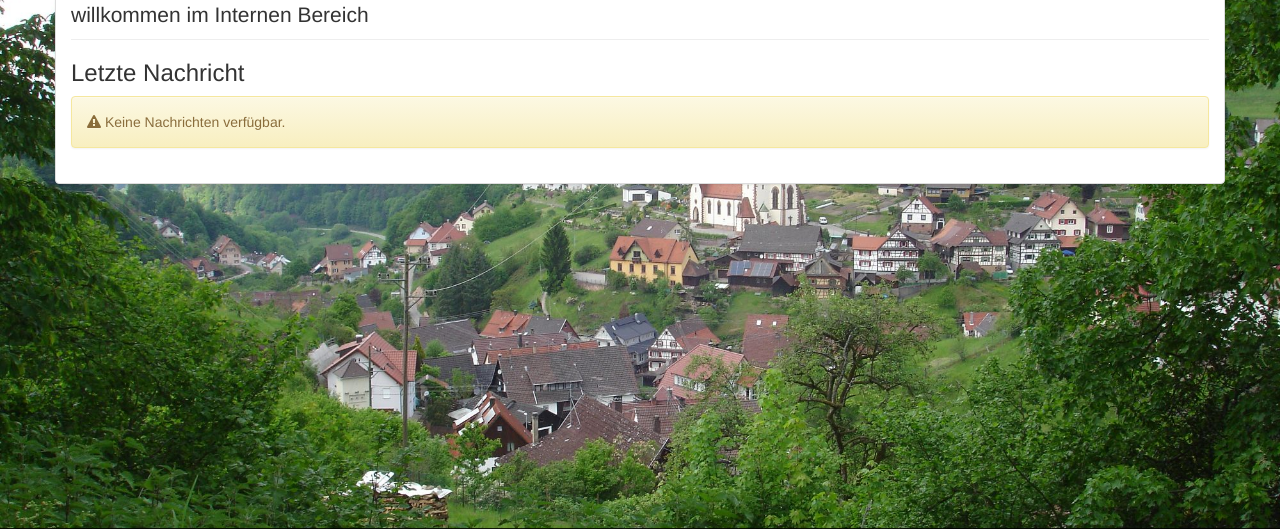
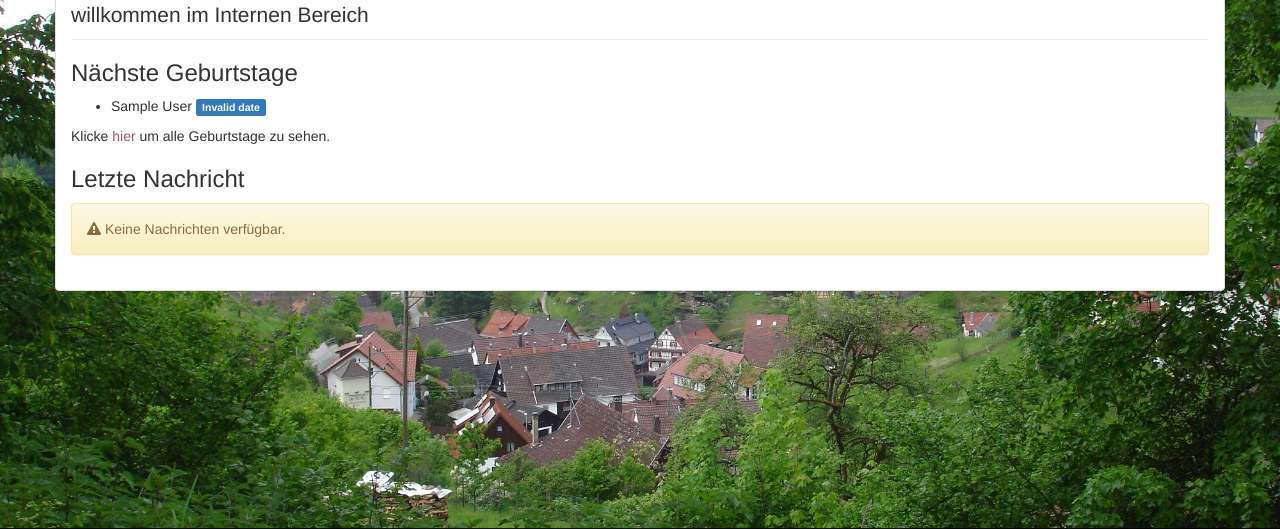
Before and after one commit to MVOReichental/Website, a PHP site: template src/main/resources/views/home-internal.twig in a window 1280 px wide. Shown: the part 182-711 px from the top of the page. Run offline with PHP 8.4, Linux system fonts and the light colour scheme; the template is opened without the code that fills it: most values are stand-ins (such as "Sample title", 1, 10 or a date in 2020); some libraries are stand-ins or nearby versions.

Commit message:
Show next 5 birthdays on internal home page

```diff
--- /dev/null
+++ b/httpdocs/js/internal-home.js
@@ -0,0 +1,15 @@
+$(function () {
+    $(".home-next-birthday").each(function () {
+        var date = $(this).data("date");
+        var today = new Date();
+        today.setHours(0, 0, 0, 0);
+        var todayMoment = moment(today);
+
+        $(this).text(moment(date).calendar(null, {
+            sameDay: "[heute]",
+            nextDay: "[morgen]",
+            nextWeek: "dddd",
+            sameElse: "DD.MM.YYYY"
+        }));
+    });
+});
--- a/src/main/php/de/mvo/service/InternalHome.php
+++ b/src/main/php/de/mvo/service/InternalHome.php
@@ -4,6 +4,7 @@
 use de\mvo\model\messages\Messages;
 use de\mvo\model\pictures\YearList;
 use de\mvo\model\users\User;
+use de\mvo\model\users\Users;
 use de\mvo\TwigRenderer;
 
 class InternalHome extends AbstractService
@@ -32,6 +33,7 @@
         return TwigRenderer::render("home-internal", array
         (
             "user" => User::getCurrent(),
+            "nextBirthdays" => array_slice(Users::getAll()->sortByNextBirthdays()->getArrayCopy(), 0, 5),
             "messages" => $latestMessage,
             "albums" => $albums->getVisibleToUser($currentUser)->slice(0, 3),
         ));
--- a/src/main/resources/views/home-internal.twig
+++ b/src/main/resources/views/home-internal.twig
@@ -11,6 +11,7 @@
 {% block scripts %}
     {{ parent() }}
 
+    <script src="js/internal-home.js"></script>
     <script src="js/messages.js"></script>
 {% endblock %}
 
@@ -20,12 +21,22 @@
         <span class="lead">willkommen im Internen Bereich</span>
     </h3>
 
+    <h3>N&auml;chste Geburtstage</h3>
+
+    <ul>
+        {% for user in nextBirthdays %}
+            <li>{{ user.firstName }} {{ user.lastName }} <span class="label label-primary home-next-birthday" data-date="{{ user.nextBirthday.format("Y-m-d") }}"></span></li>
+        {% endfor %}
+    </ul>
+
+    <p>Klicke <a href="internal/members/birthdays">hier</a> um alle Geburtstage zu sehen.</p>
+
     <h3>Letzte Nachricht</h3>
 
     {% include("messages/list.twig") %}
 
     {% if albums.count %}
-        <h3 class="page-header">Neueste Bilder</h3>
+        <h3>Neueste Bilder</h3>
 
         {% include("pictures/albums-list.twig") %}
 
```
Also changed, not shown: src/main/php/de/mvo/model/users/Users.php (+20 -0 lines).
